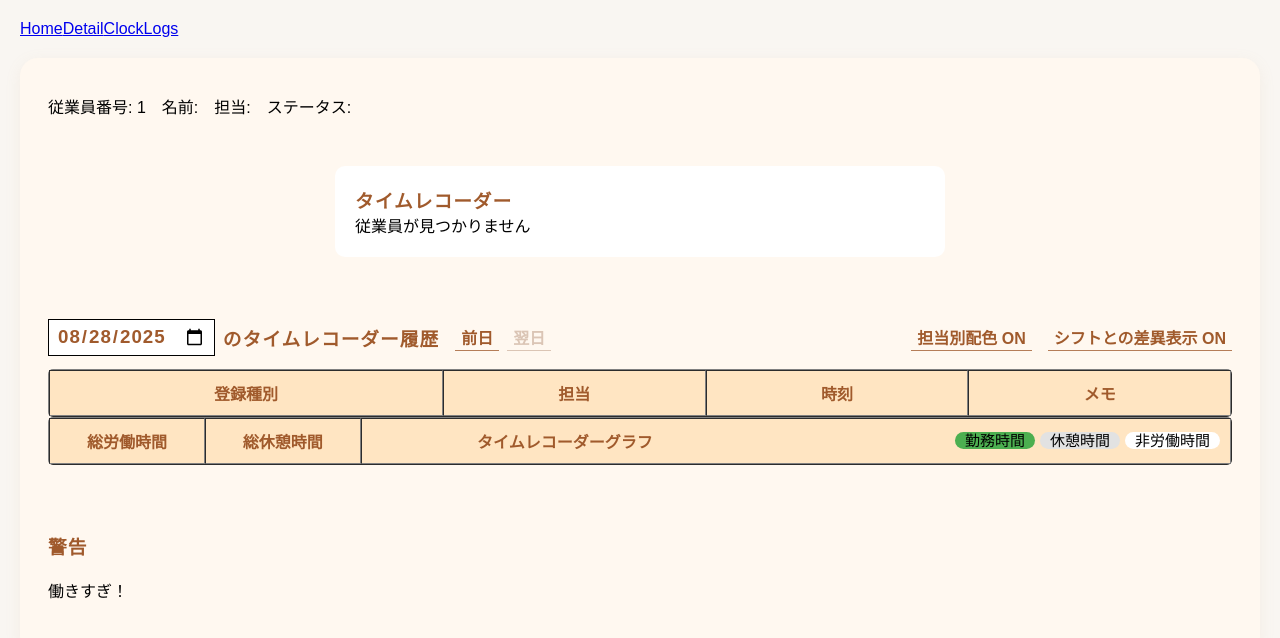
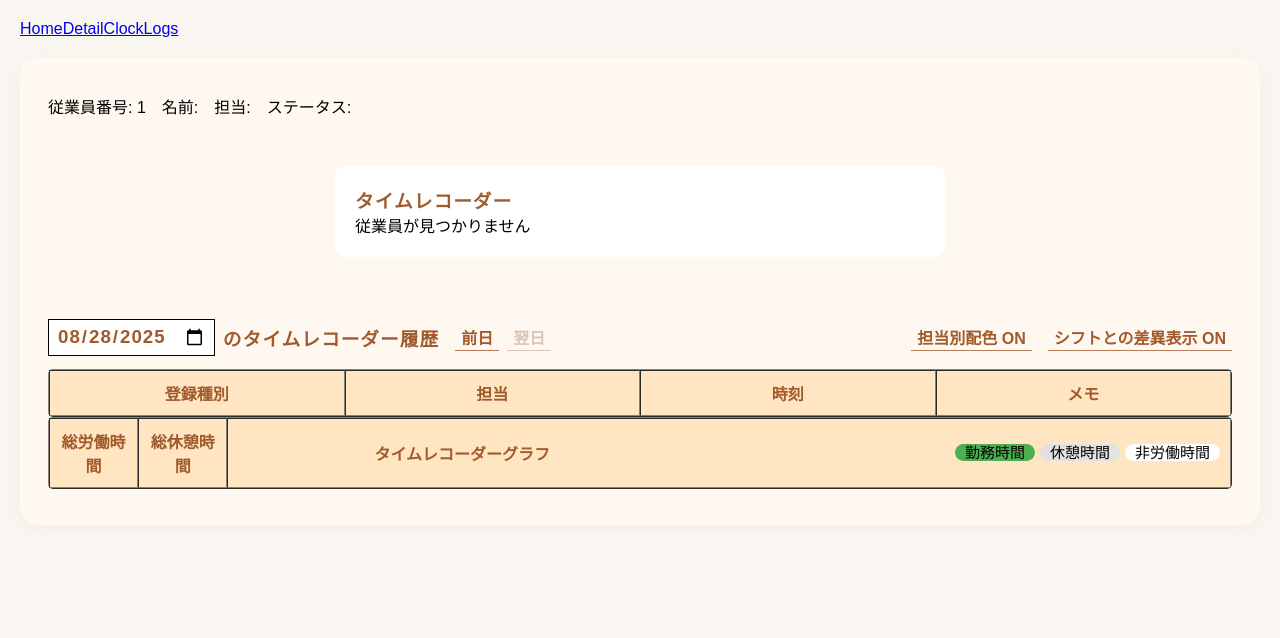
Before and after one commit to megumi-seki/brush-up-challenge, a React (Vite) app: page /detail/1/1 in a window 1280 px wide. Shown: the top 638 px of the page. Built offline with nearby package versions, Linux system fonts and the light colour scheme.

Commit message:
feature:adjust tables

```diff
--- a/src/components/ClockLogTable.tsx
+++ b/src/components/ClockLogTable.tsx
@@ -48,7 +48,7 @@ const ClockLogTable = ({
           {withName && <th className="logs-th">名前</th>}
           <th className="logs-th">総労働時間</th>
           <th className="logs-th">総休憩時間</th>
-          <th className="logs-th">
+          <th className="logs-th graph-th">
             <div className="grid grid-cols-2">
               <span>タイムレコーダーグラフ</span>
               <RoleColorExplanation showRoleWithColor={showRoleWithColor} />
--- a/src/index.css
+++ b/src/index.css
@@ -42,9 +42,22 @@ th {
   padding: 10px 15px;
 }
 
-.logs-th {
+.logs-th, .detail-logs-th {
   padding: 10px 5px;
   height: 100%;
+  width: 81px;
+}
+
+.detail-logs-td {
+  padding: 5px 0px;
+}
+
+.detail-logs-th {
+  width: 431px;
+}
+
+.graph-th {
+  width:1050px; /* minutes * 1020 + px-small 30 */
 }
 
 .with-hover {
--- a/src/pages/Detail.tsx
+++ b/src/pages/Detail.tsx
@@ -71,7 +71,6 @@ const Detail = () => {
   const getLabel = (record: TimeRecorderType, recordType: "type" | "role") => {
     const defaultOptions =
       recordType === "type" ? defaultTypeOptions : defaultRoleOptions;
-
     const label = defaultOptions.find(
       (option) => option.value === record[recordType]
     )?.label;
@@ -129,22 +128,22 @@ const Detail = () => {
         <table border={1}>
           <thead>
             <tr>
-              <th className="home-th">登録種別</th>
-              <th className="home-th">担当</th>
-              <th className="home-th">時刻</th>
-              <th className="home-th">メモ</th>
+              <th className="detail-logs-th">登録種別</th>
+              <th className="detail-logs-th">担当</th>
+              <th className="detail-logs-th">時刻</th>
+              <th className="detail-logs-th">メモ</th>
             </tr>
           </thead>
           <tbody>
             {recordsToShow.map((record, index) => (
               <tr key={index}>
-                <td className="home-td">{getLabel(record, "type")}</td>
-                <td className="home-td">
+                <td className="detail-logs-td">{getLabel(record, "type")}</td>
+                <td className="detail-logs-td">
                   {record.type !== "clock_out" && record.type !== "break_begin"
                     ? getLabel(record, "role")
                     : "-"}
                 </td>
-                <td className="home-td">
+                <td className="detail-logs-td">
                   <div className="flex gap-small justify-center align-baseline">
                     <span>{formatTime(record.datetime)}</span>
                     {showDiffs && (
@@ -154,7 +153,7 @@ const Detail = () => {
                     )}
                   </div>
                 </td>
-                <td className="home-td">{record.note || "-"}</td>
+                <td className="detail-logs-td">{record.note || "-"}</td>
               </tr>
             ))}
           </tbody>
@@ -167,10 +166,6 @@ const Detail = () => {
           withName={false}
         />
       </div>
-      <div>
-        <h3>警告</h3>
-        <p>働きすぎ！</p>
-      </div>
     </div>
   );
 
```
